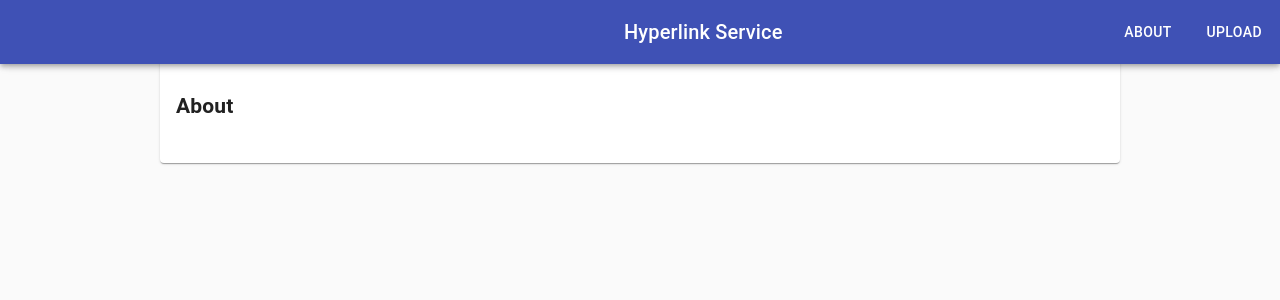
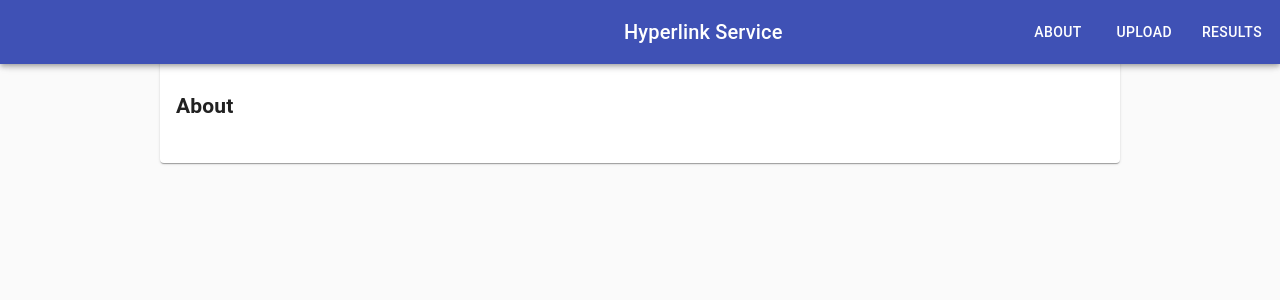
Before and after one commit to matthew29tang/hypervision, a React (Create React App) app: page /#/about in a window 1280 px wide. Shown: the top 300 px of the page. Built offline with nearby package versions, Linux system fonts and the light colour scheme.

Commit message:
v0.8: implemented mapping function for backend results

```diff
--- /dev/null
+++ b/src/components/Pages/Results.js
@@ -0,0 +1,17 @@
+import React from 'react';
+import PostList from '../posts/PostList.js';
+import './Pages.css';
+
+class Results extends React.Component {
+
+    render() {
+        return (
+            <div className="head">
+                <h2>Results</h2>
+                <PostList />
+            </div>
+        );
+    }
+}
+
+export default Results;
--- a/src/components/Router/NavBar.css
+++ b/src/components/Router/NavBar.css
@@ -13,10 +13,15 @@
 
 #about {
     position: absolute;
-    padding-right: 100px;
+    padding-right: 190px;
 }
 
 #upload{
     position: absolute;
+    padding-right: 100px;
+}
+
+#results{
+    position: absolute;
     padding-right: 10px;
 }
--- a/src/components/Router/NavBar.js
+++ b/src/components/Router/NavBar.js
@@ -50,6 +50,11 @@ class NavBar extends React.Component {
                       <Button color="inherit">Upload</Button>
                     </NavLink>
                   </Router>
+                  <Router>
+                    <NavLink to="/results" className="links" id="results">
+                      <Button color="inherit">Results</Button>
+                    </NavLink>
+                  </Router>
                 </Toolbar>
               </AppBar>
               <main>
--- a/src/components/Router/Router.js
+++ b/src/components/Router/Router.js
@@ -14,6 +14,7 @@ import Grid from '@material-ui/core/Grid';
 import Home from "../Pages/Home.js";
 import About from "../Pages/About.js";
 import Upload from "../Pages/Upload.js";
+import Results from "../Pages/Results.js";
 
 const styles = theme => ({
   root: {
@@ -26,8 +27,9 @@ const routing = (
     <div className="Router">
       <Switch>
         <Route exact path="/" component={Home} />
+        <Route path="/upload" component={Upload} />
+        <Route path="/results" component={Results} />
         <Route path="/about" component={About} />
-        <Route path="/upload" component={Upload} />
       </Switch>
     </div>
   </Router>
--- /dev/null
+++ b/src/components/data/sampledata.json
@@ -0,0 +1,8 @@
+[
+    {
+        "link": "facebook.com"
+    },
+    {
+        "link": "gmail.com"
+    }
+]
--- /dev/null
+++ b/src/components/posts/PostList.js
@@ -0,0 +1,19 @@
+import React, { Component } from 'react';
+import PostData from '../data/sampledata.json';
+
+class PostList extends Component {
+    render () {
+        return (
+            <div >
+                {PostData.map((postDetail, index) => {
+                    return <div>
+                        <h3>Link: {postDetail.link}</h3>
+                        <p>Click here to open URL</p>
+                    </div>
+                })}
+            </div>
+        )
+    }
+}
+
+export default PostList;
```
